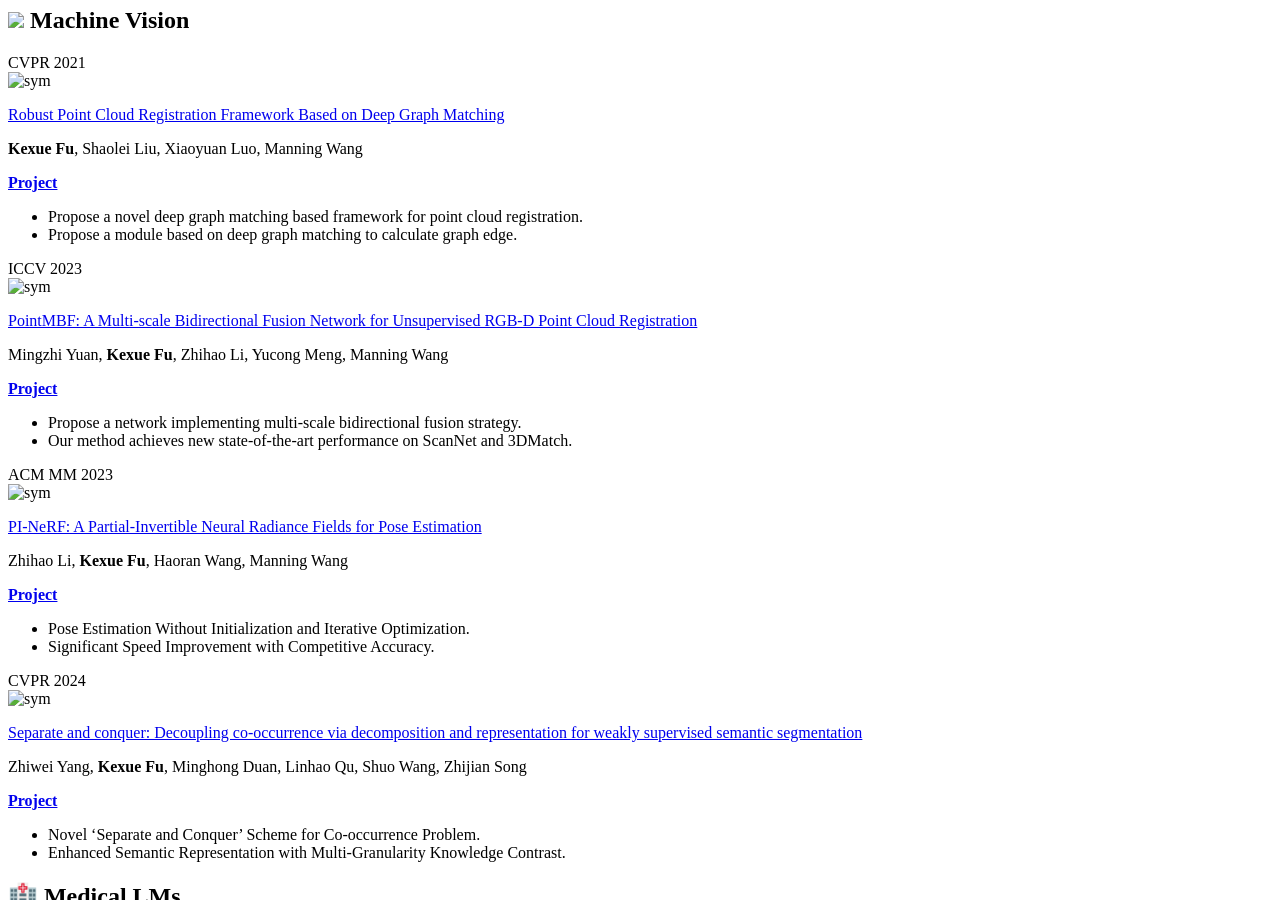
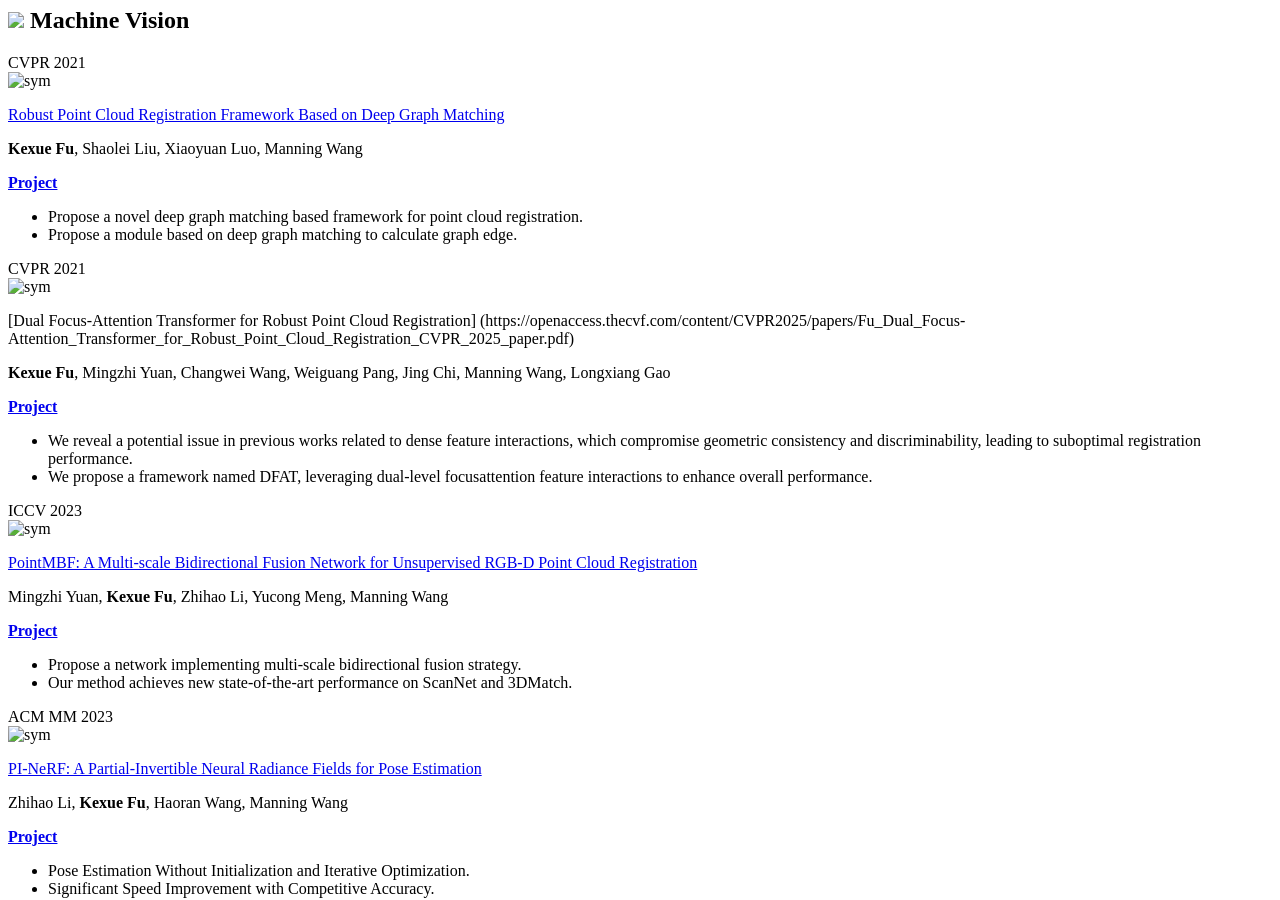
Before and after one commit to fukexue/fukexue.github.io, a Jekyll site: the page built from _pages/includes/pub.md, in a window 1280 px wide and 900 px high, scrolled down 526 px. Built offline with Jekyll 4.4.1, drawn with Linux system fonts in a browser that asks for light colours; our own code applies the rules of GitHub Pages for plain Markdown files.

Commit message:
Update pub.md

```diff
--- a/_pages/includes/pub.md
+++ b/_pages/includes/pub.md
@@ -13,6 +13,21 @@
 [**Project**](https://github.com/fukexue/RGM)
   - Propose a novel deep graph matching based framework for point cloud registration.
   - Propose a module based on deep graph matching to calculate graph edge.
+</div>
+</div>
+
+
+<div class='paper-box'><div class='paper-box-image'><div><div class="badge">CVPR 2021</div><img src='images/rgm.png' alt="sym" width="100%"></div></div>
+<div class='paper-box-text' markdown="1">
+
+[Dual Focus-Attention Transformer for Robust Point Cloud Registration]
+(https://openaccess.thecvf.com/content/CVPR2025/papers/Fu_Dual_Focus-Attention_Transformer_for_Robust_Point_Cloud_Registration_CVPR_2025_paper.pdf)
+
+**Kexue Fu**, Mingzhi Yuan, Changwei Wang, Weiguang Pang, Jing Chi, Manning Wang, Longxiang Gao
+
+[**Project**](https://github.com/fukexue/DFAT)
+  - We reveal a potential issue in previous works related to dense feature interactions, which compromise geometric consistency and discriminability, leading to suboptimal registration performance.
+  - We propose a framework named DFAT, leveraging dual-level focusattention feature interactions to enhance overall performance.
 </div>
 </div>
 
```
